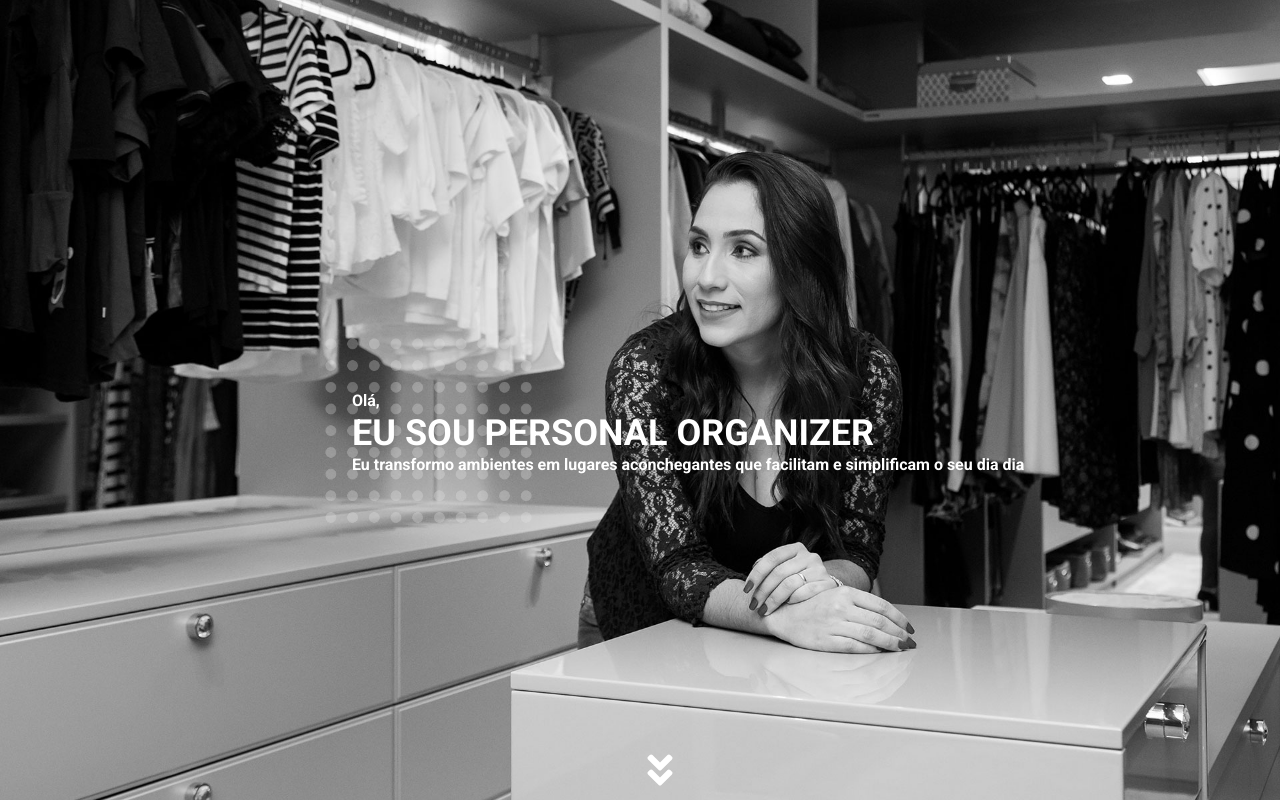
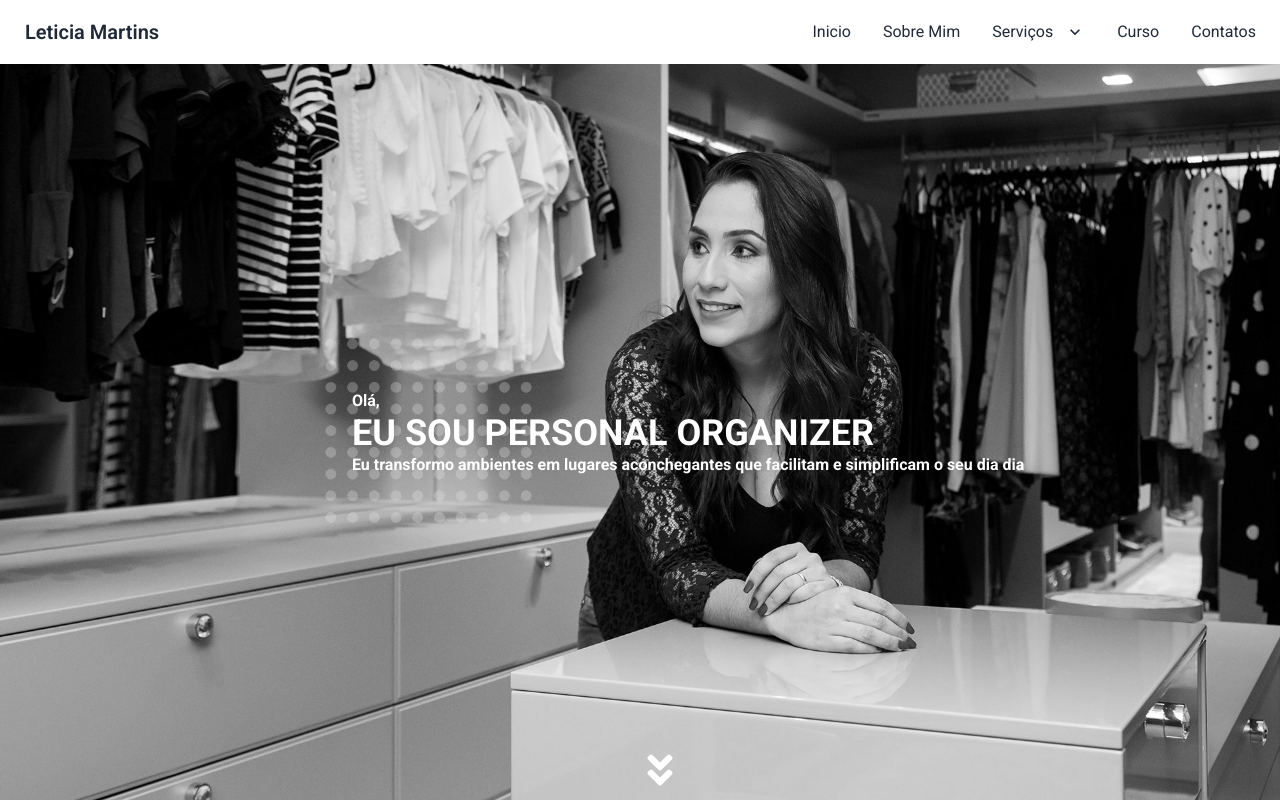
Before and after one commit to junioralvesbr/www-leticiamartins-old, a Next.js app: page /aboutme in a window 1280 px wide. Shown: the top 802 px of the page. Built offline with nearby package versions, Linux system fonts and the light colour scheme.

Commit message:
create nabar

```diff
--- a/components/Footer/index.js
+++ b/components/Footer/index.js
@@ -4,7 +4,10 @@ import { SiGooglemaps } from 'react-icons/si'
 
 export default function Footer() {
   return (
-    <section className='py-7 bg-[#e7e7e7] relative'>
+    <section
+      id="contact"
+      className='py-7 bg-[#e7e7e7] relative'
+    >
 
       <nav className='flex flex-col gap-10 items-center sm:flex-row sm:justify-evenly sm:gap-0'>
 
--- a/components/Layout/index.js
+++ b/components/Layout/index.js
@@ -1,5 +1,6 @@
 
 import { useState, useEffect } from 'react'
+import NavBar from '../NavBar'
 import Footer from '../Footer'
 import WhatssApp from '../WhatsApp'
 
@@ -14,6 +15,7 @@ export default function Layout({ children }) {
 
   return (
     <>
+      <NavBar />
       {children}
       <footer>
         <Footer />
--- /dev/null
+++ b/components/NavBar/index.js
@@ -0,0 +1,38 @@
+export default function NavBar() {
+  return (
+    <nav className="navbar bg-base-100 fixed z-50">
+      <div className="flex-1">
+        <a
+          href="/"
+          className="btn btn-ghost normal-case text-xl">
+          Leticia Martins
+        </a>
+      </div>
+
+      <div className="flex-none hidden lg:block">
+        <ul className="menu menu-horizontal p-0">
+          <li>
+            <a href="#home">Inicio</a>
+          </li>
+          <li>
+            <a href="/aboutme">Sobre Mim</a>
+          </li>
+          <li tabIndex={0}>
+            <a>
+              Serviços
+              <svg className="fill-current" xmlns="http://www.w3.org/2000/svg" width="20" height="20" viewBox="0 0 24 24"><path d="M7.41,8.58L12,13.17L16.59,8.58L18,10L12,16L6,10L7.41,8.58Z" /></svg>
+            </a>
+            <ul className="p-2 bg-base-100">
+              <li><a href="/residencial">Organização Residencial</a></li>
+              <li><a href="/posmudanca">Pós Mudança</a></li>
+              <li><a href="/comercial">Organização Comercial</a></li>
+              <li><a href="/#marcenaria">Marcenaria Inteligente</a></li>
+            </ul>
+          </li>
+          <li><a href="https://curso.leticiamartins.com.br">Curso</a></li>
+          <li><a href="#contact">Contatos</a></li>
+        </ul>
+      </div>
+    </nav>
+  )
+}
--- a/package.json
+++ b/package.json
@@ -9,6 +9,7 @@
     "lint": "next lint"
   },
   "dependencies": {
+    "daisyui": "^2.39.0",
     "eslint": "8.27.0",
     "eslint-config-next": "13.0.2",
     "next": "13.0.2",
--- a/pages/aboutme.js
+++ b/pages/aboutme.js
@@ -12,7 +12,7 @@ export default function AboutMe() {
         <title>Leticia Martins - Sobre mim</title>
       </Head>
 
-      <header className="relative h-screen">
+      <header className="relative h-screen" id="home">
         <figure className="relative w-full h-full">
           <Image
             className="object-cover"
--- a/pages/comercial.js
+++ b/pages/comercial.js
@@ -7,7 +7,7 @@ export default function Comercial() {
         <title>Leticia Martins - Organização Comercial</title>
       </Head>
 
-      <header>
+      <header id="home">
         <h1 className="text-center uppercase text-xl tracking-widest text-shadow font-bold py-10 md:py-20 md:text-4xl">
           Organização Comercial
         </h1>
--- a/pages/index.js
+++ b/pages/index.js
@@ -16,8 +16,8 @@ export default function Home() {
         <title>Leticia Martins - Personal Organizer</title>
       </Head>
 
-      <header>
-        <div id="hero" className="relative pb-[56.25%] overflow-hidden after:absolute after:inset-0">
+      <header className='pt-16' id="home">
+        <div className="relative pb-[56.25%] overflow-hidden after:absolute after:inset-0">
           <ReactPlayer
             className="absolute inset-0"
             url='https://streamable.com/w80woi'
--- a/pages/posmudanca.js
+++ b/pages/posmudanca.js
@@ -8,7 +8,7 @@ export default function PosMudanca() {
         <title>Leticia Martins - Organização de pós Mudança</title>
       </Head>
 
-      <header>
+      <header id="home">
         <figure className='fixed inset-0 after:absolute after:inset-0 after:bg-transparency'>
           <Image
             className='object-cover'
--- a/pages/residencial.js
+++ b/pages/residencial.js
@@ -10,10 +10,13 @@ export default function Residencial() {
         <title>Leticia Martins - Serviço de Organização Residencial</title>
       </Head>
 
-      <main>
+      <header id="home">
         <h1 className="text-center uppercase text-xl tracking-widest text-shadow font-bold py-10 md:py-20 md:text-4xl">
           Organização Residencial
         </h1>
+      </header>
+
+      <main>
         <section>
           <article className="flex flex-col justify-center items-center gap-5 mb-10 md:flex-row md:gap-8">
 
--- a/tailwind.config.js
+++ b/tailwind.config.js
@@ -41,5 +41,5 @@ module.exports = {
       },
     },
   },
-  plugins: [],
+  plugins: [require("daisyui")],
 }
```
Also changed, not shown: 1 other file (tests, documents, lock files or other folders).
